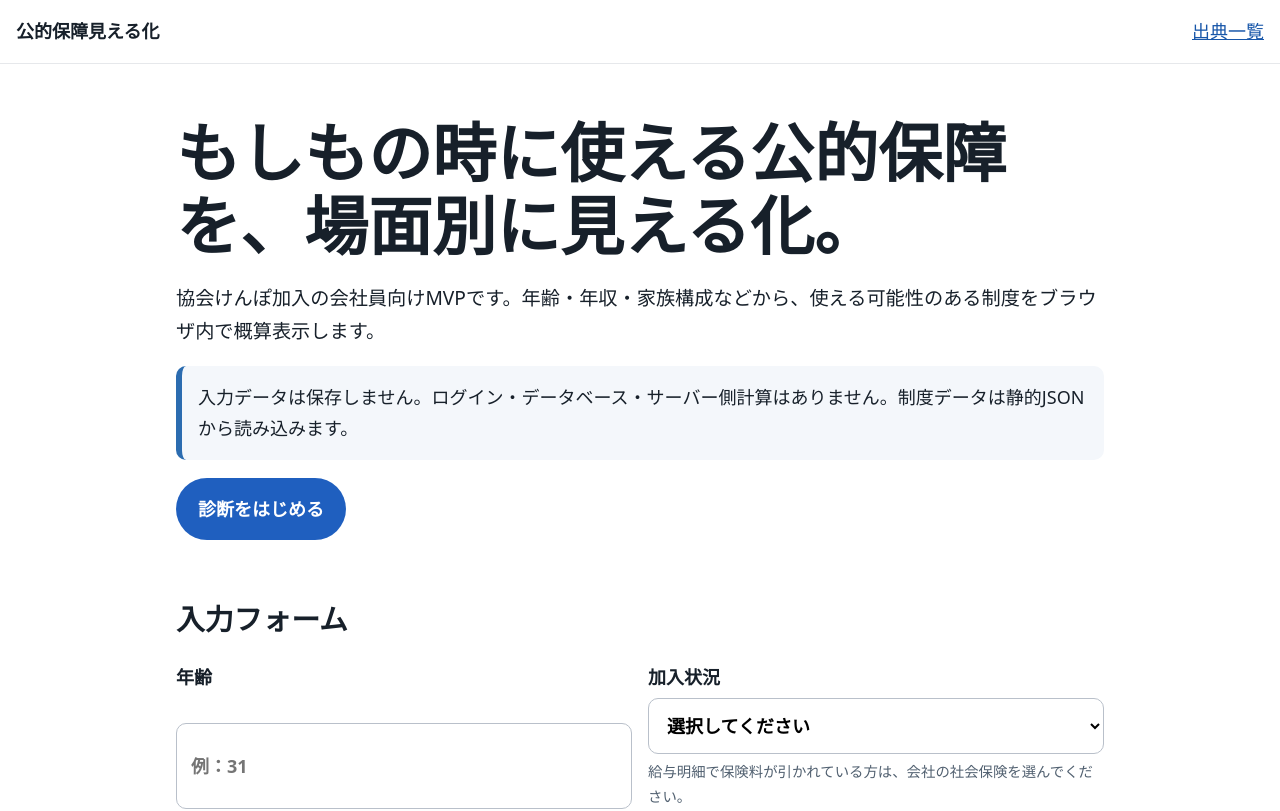
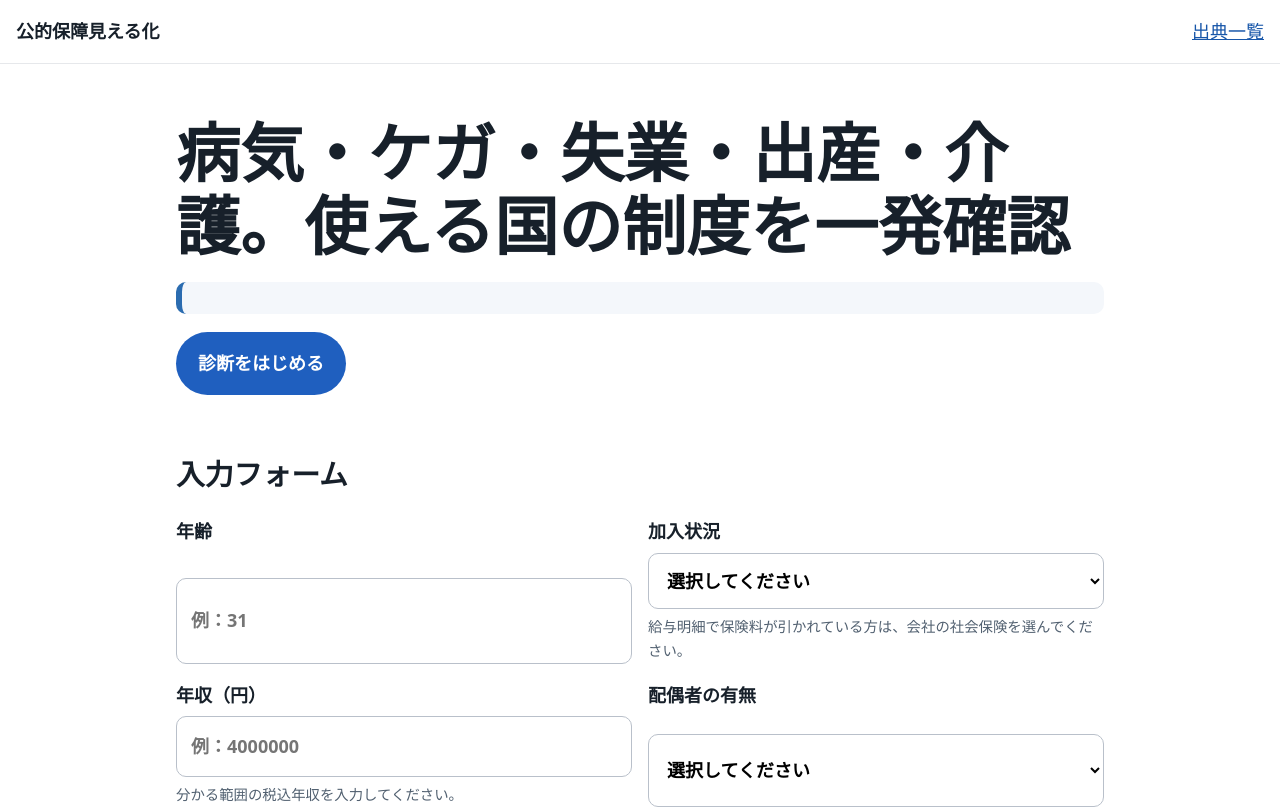
Before and after one commit to dokechi/kouteki-hosho, a Next.js app: page / in a window 1280 px wide. Shown: the top 811 px of the page. Built offline with nearby package versions, Linux system fonts and the light colour scheme.

Commit message:
Update page.tsx

```diff
--- a/src/app/page.tsx
+++ b/src/app/page.tsx
@@ -5,9 +5,9 @@ export default function Home() {
   return (
     <>
       <section className="hero">
-        <h1>もしもの時に使える公的保障を、場面別に見える化。</h1>
-        <p className="lead">協会けんぽ加入の会社員向けMVPです。年齢・年収・家族構成などから、使える可能性のある制度をブラウザ内で概算表示します。</p>
-        <p className="notice">入力データは保存しません。ログイン・データベース・サーバー側計算はありません。制度データは静的JSONから読み込みます。</p>
+        <h1>病気・ケガ・失業・出産・介護。使える国の制度を一発確認</h1>
+        <p className="lead"></p>
+        <p className="notice"></p>
         <Link className="button" href="#diagnosis">診断をはじめる</Link>
       </section>
       <section id="diagnosis">
```
